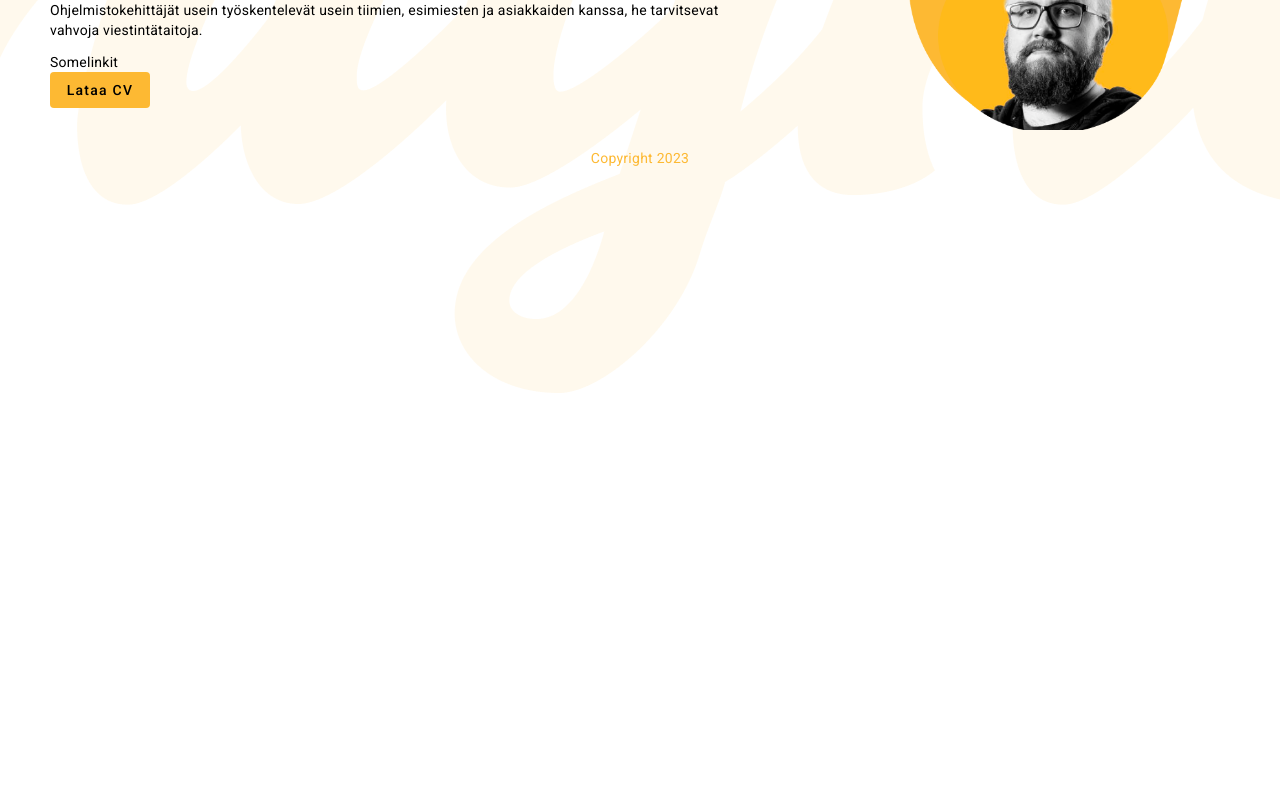
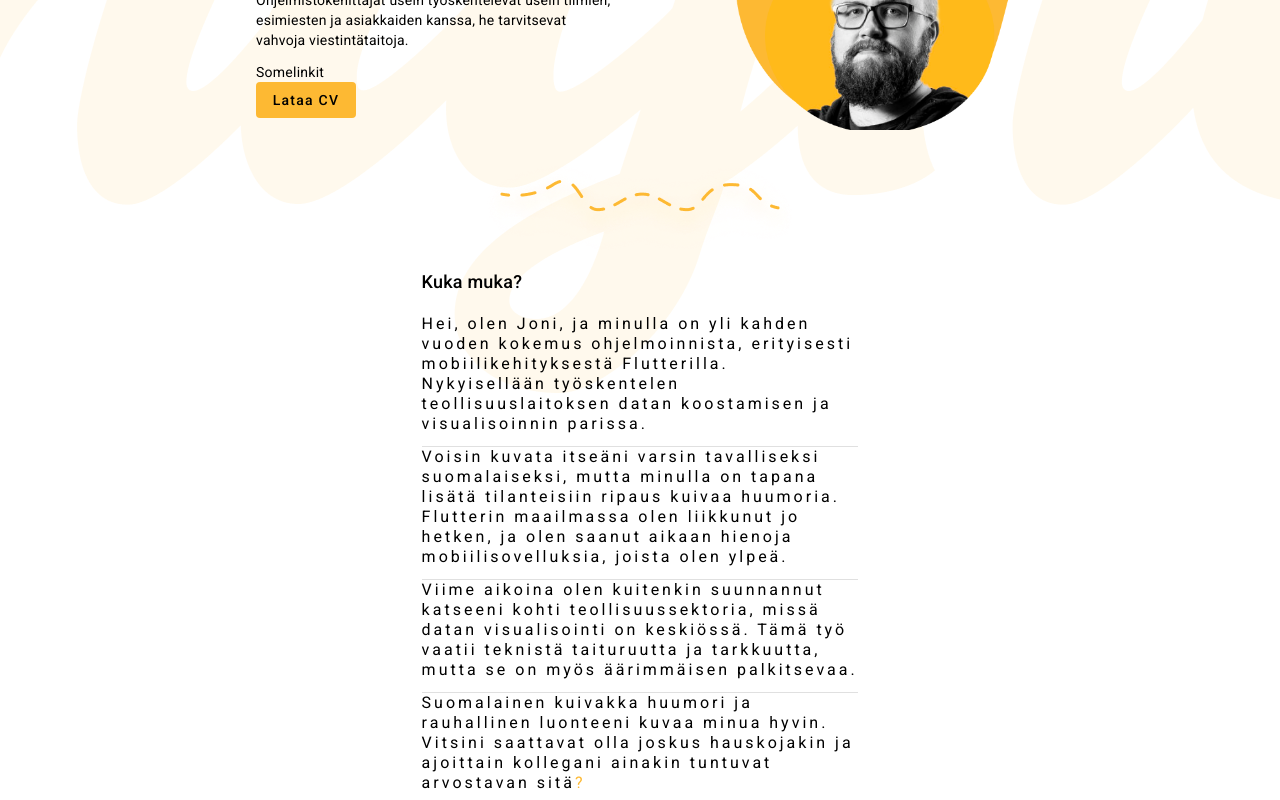
Before and after one commit to JoniRont/website, an Angular app: page /main in a window 1280 px wide. Shown: the part 360-1160 px from the top of the page. Before the commit the page ends 800 px from the top, so only its background shows below. Built offline with nearby package versions, Linux system fonts and the light colour scheme.

Commit message:
Responsive main page

```diff
--- a/src/app/components/header/header.component.html
+++ b/src/app/components/header/header.component.html
@@ -30,6 +30,7 @@
     >
       <p>Projekti X</p>
     </button>
+  </div>
   <button
     mat-flat-button
     class="login-button"
@@ -39,4 +40,3 @@
     Kirjaudu
   </button>
 </div>
-</div>
--- a/src/app/components/pages/main-page/introduction/introduction.component.scss
+++ b/src/app/components/pages/main-page/introduction/introduction.component.scss
@@ -28,6 +28,9 @@
   width: 100%;
   display: flex;
   justify-content: center;
+  & img {
+    max-width: 100%;
+  }
 }
 
 @include desktop {
--- a/src/app/components/pages/main-page/main-page.component.html
+++ b/src/app/components/pages/main-page/main-page.component.html
@@ -1,4 +1,4 @@
 <div class="wrapper">
   <app-main-content></app-main-content>
-  <!-- <app-introduction></app-introduction> -->
+  <app-introduction></app-introduction>
 </div>
--- a/src/styles.scss
+++ b/src/styles.scss
@@ -20,12 +20,12 @@ body {
 
 @include desktop {
   body {
-    // width: 80%;
+    width: 90%;
   }
 }
 
 @include desktop-large {
   body {
-    // width: 60%;
+    width: 60%;
   }
 }
```
Lines whose indentation alone changed are shown as unchanged.
